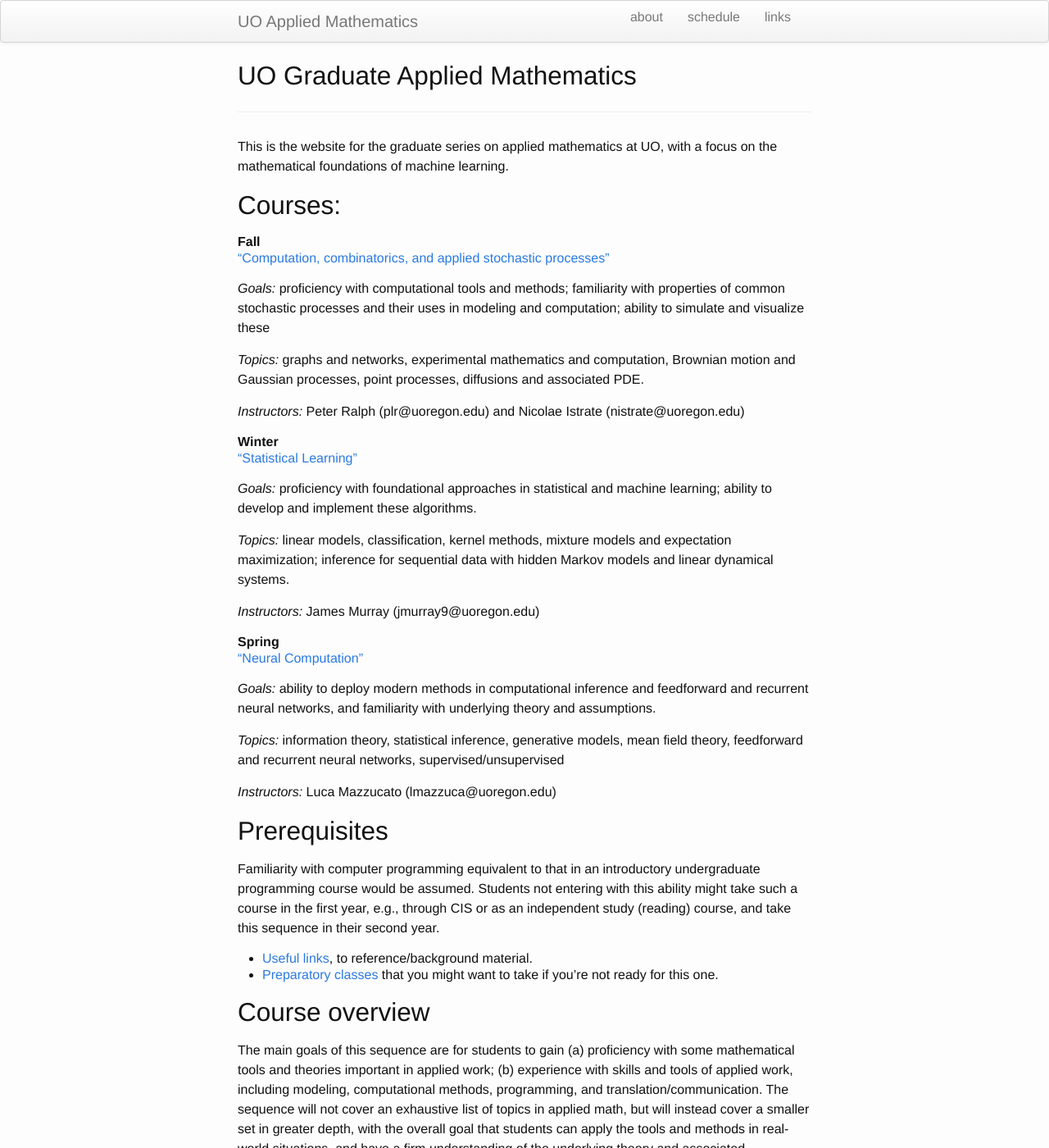
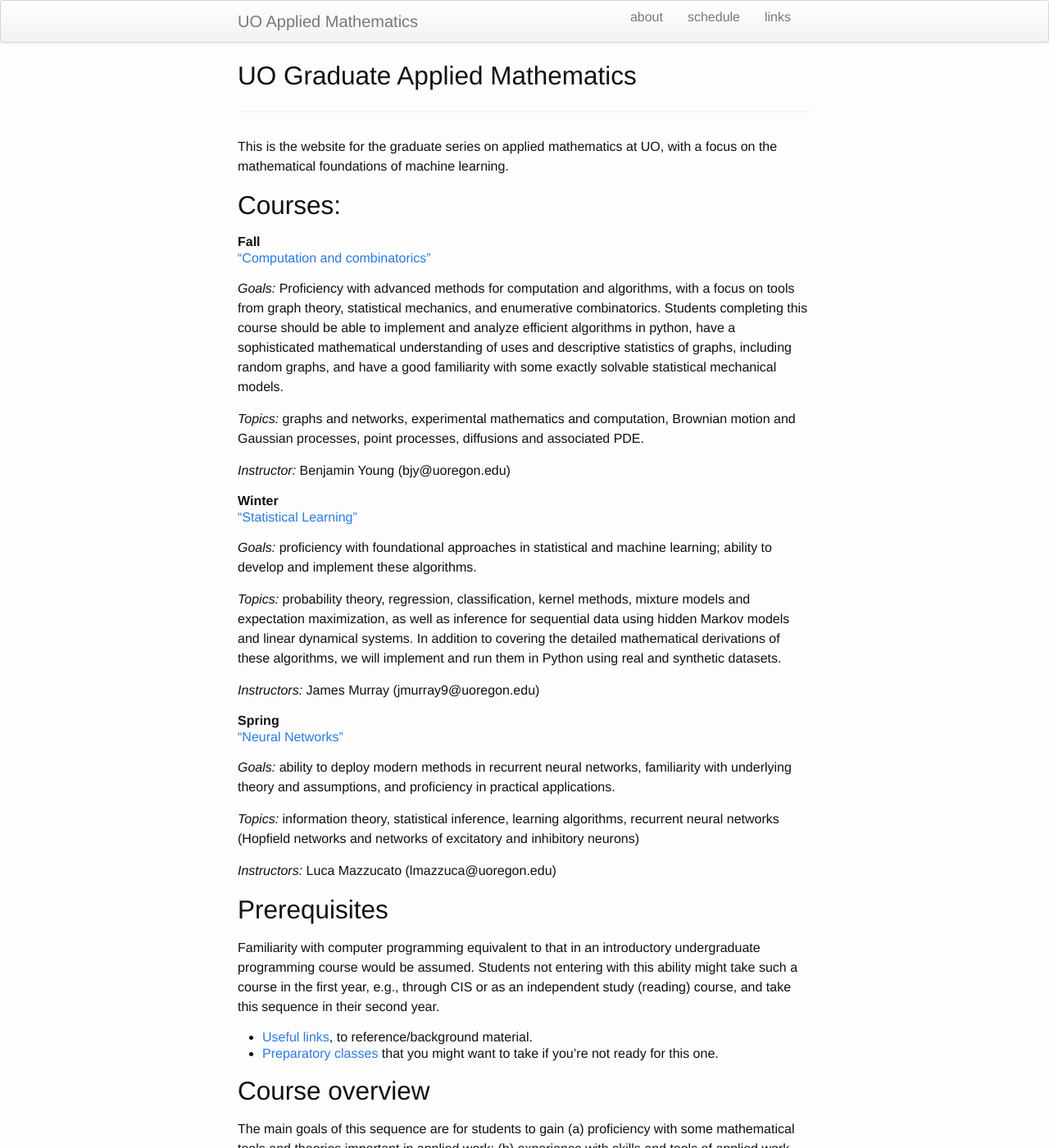
Before and after one commit to uo-applied-math/applied_math, a Jekyll site: the page built from index.md, in a window 1280 px wide and 1400 px high. Shown: the whole window at 82% size. Built offline with Jekyll 4.4.1, drawn with Linux system fonts in a browser that asks for light colours.

Commit message:
update for AY 2025

```diff
--- a/index.md
+++ b/index.md
@@ -14,13 +14,14 @@ with a focus on the mathematical foundations of machine learning.
 
 Fall
 
-: ["Computation, combinatorics, and applied stochastic processes"](pages/fall.html)
+: ["Computation and combinatorics"](pages/fall.html)
 
-*Goals:* proficiency with computational tools and methods; familiarity with properties of common stochastic processes and their uses in modeling and computation; ability to simulate and visualize these
+*Goals:* Proficiency with advanced methods for computation and algorithms, with a focus on tools from graph theory, statistical mechanics, and enumerative combinatorics. Students completing this course should be able to implement and analyze efficient algorithms in python, have a sophisticated mathematical understanding of uses and descriptive statistics of graphs, including random graphs, and have a good familiarity with some exactly solvable statistical mechanical models.
+
 
 *Topics:* graphs and networks, experimental mathematics and computation, Brownian motion and Gaussian processes, point processes, diffusions and associated PDE.
 
-*Instructors:* Peter Ralph (plr@uoregon.edu) and Nicolae Istrate (nistrate@uoregon.edu)
+*Instructor:* Benjamin Young (bjy@uoregon.edu)
 
 Winter
 
@@ -28,18 +29,18 @@ Winter
 
 *Goals:* proficiency with foundational approaches in statistical and machine learning; ability to develop and implement these algorithms.
 
-*Topics:* linear models, classification, kernel methods, mixture models and expectation maximization;
-    inference for sequential data with hidden Markov models and linear dynamical systems.
+*Topics:* probability theory, regression, classification, kernel methods, mixture models and expectation maximization, as well as inference for sequential data using hidden Markov models and linear dynamical systems. In addition to covering the detailed mathematical derivations of these algorithms, we will implement and run them in Python using real and synthetic datasets.
 
 *Instructors:* James Murray (jmurray9@uoregon.edu)
 
 Spring
 
-: ["Neural Computation"](pages/spring.html)
+: ["Neural Networks"](pages/spring.html)
 
-*Goals:* ability to deploy modern methods in computational inference and feedforward and recurrent neural networks, and familiarity with underlying theory and assumptions.
+*Goals:* ability to deploy modern methods in recurrent neural networks, familiarity with underlying theory and assumptions, and proficiency in practical applications.
 
-*Topics:* information theory, statistical inference, generative models, mean field theory, feedforward and recurrent neural networks, supervised/unsupervised
+*Topics:*
+information theory, statistical inference, learning algorithms, recurrent neural networks (Hopfield networks and networks of excitatory and inhibitory neurons)
 
 *Instructors:* Luca Mazzucato (lmazzuca@uoregon.edu)
 
```
